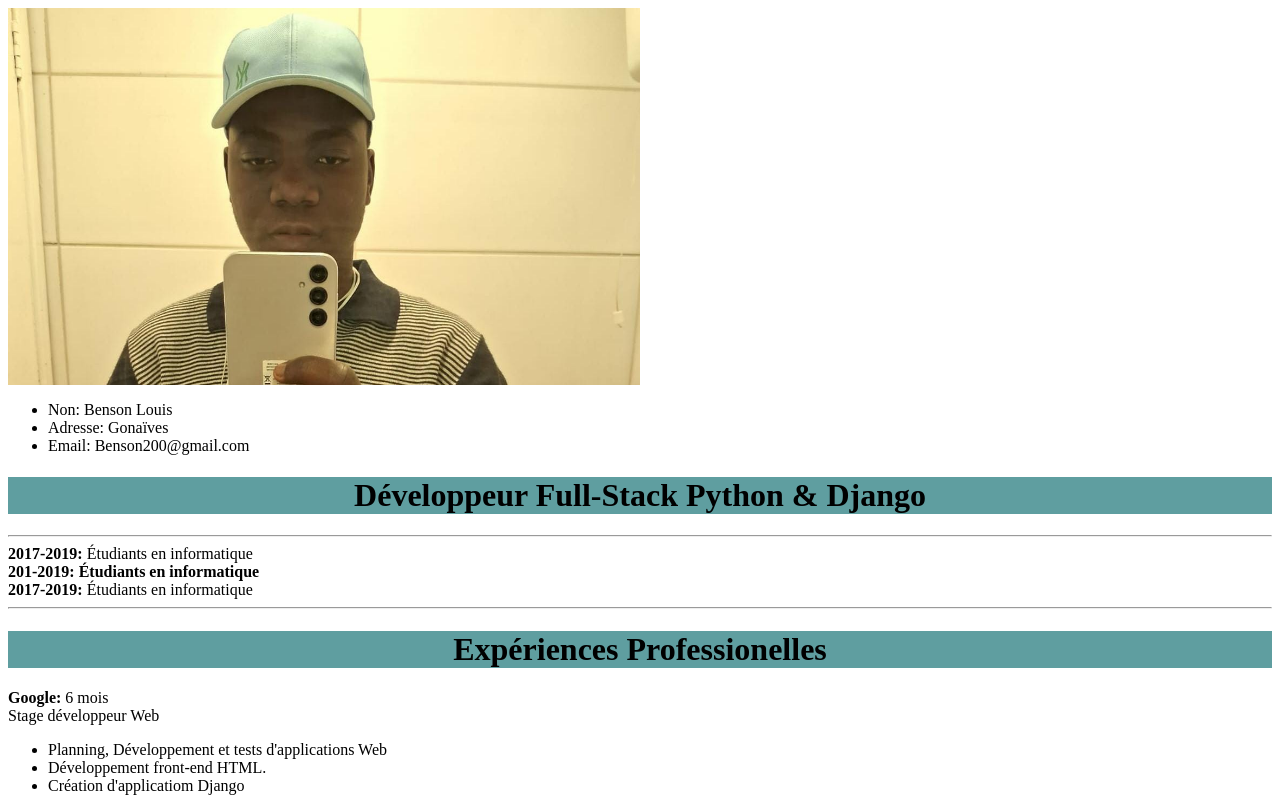
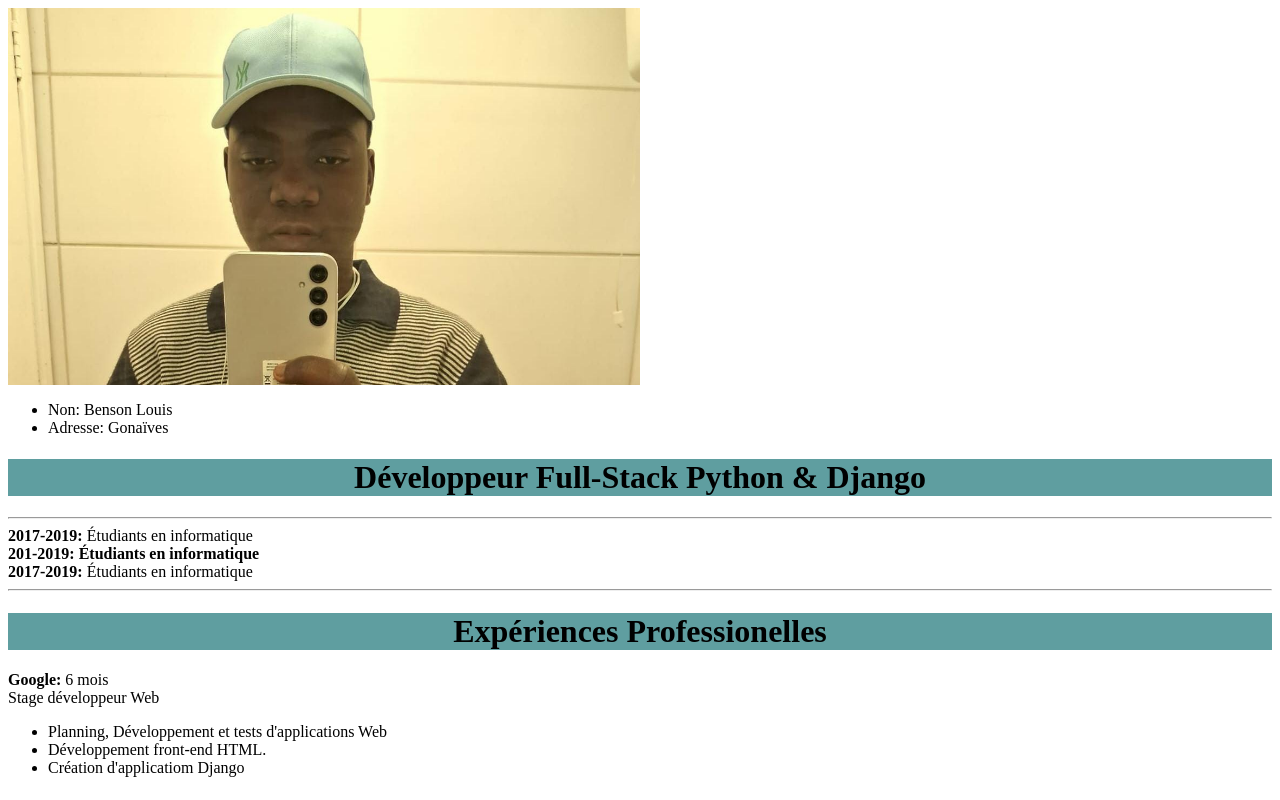
Before and after one commit to fedlin2000/programmeur, a plain HTML site: page index.html in a window 1280 px wide. Shown: the top 800 px of the page. Drawn offline with Linux system fonts and the light colour scheme.

Commit message:
Update index.html

```diff
--- a/index.html
+++ b/index.html
@@ -14,7 +14,6 @@
             <ul class="details">
                 <li> Non: Benson Louis </li>
                 <li>Adresse: Gonaïves</li>
-                <li> Email: <benson200@gmail class="com">Benson200@gmail.com</benson200@gmail>
                 </li>
             </ul>
         </div>
```
